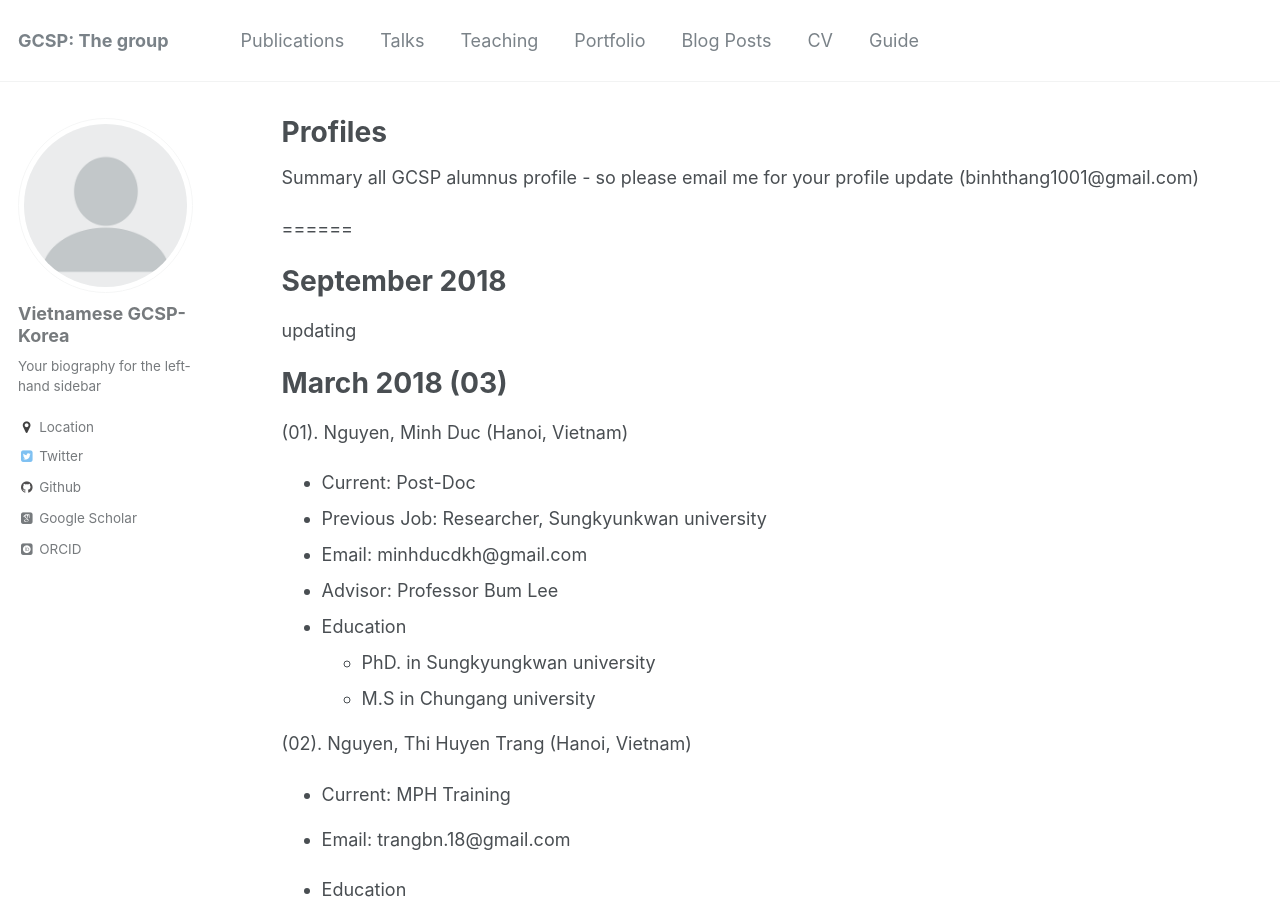
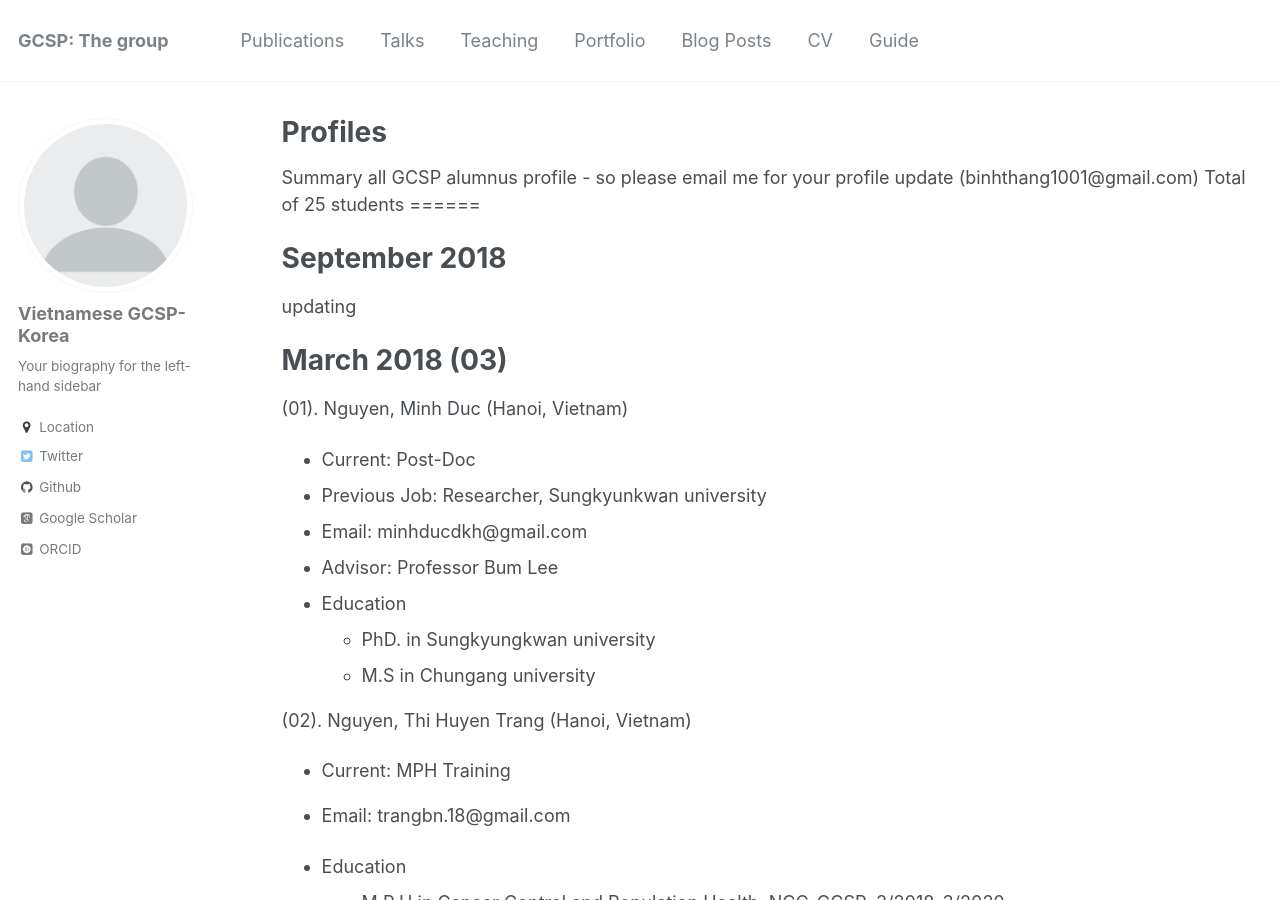
Before and after one commit to kklot/gcsp, a Jekyll site: the page built from _pages/cv.md, in a window 1280 px wide and 900 px high. Built offline with Jekyll 4.4.1, drawn with Linux system fonts in a browser that asks for light colours; some web fonts are replaced.

Commit message:
Update cv.md

```diff
--- a/_pages/cv.md
+++ b/_pages/cv.md
@@ -10,7 +10,7 @@ redirect_from:
 {% include base_path %}
 
 Summary all GCSP alumnus profile - so please email me for your profile update (binhthang1001@gmail.com)
-
+Total of 25 students
 ======
 
 
```
